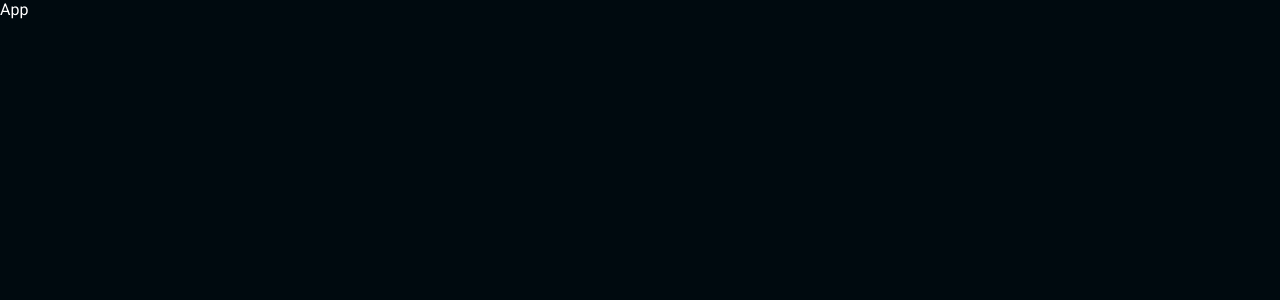
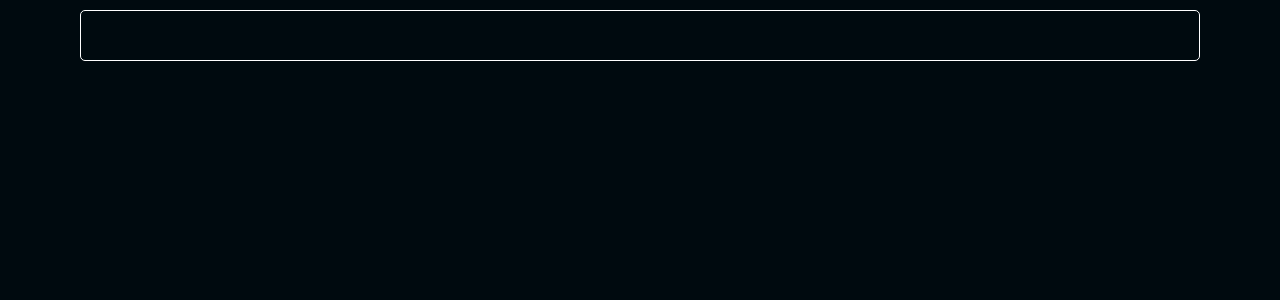
Before and after one commit to MatheusTorresDev97/web-food_exploxer, a React (Vite) app: page / in a window 1280 px wide. Shown: the top 300 px of the page. Built offline with nearby package versions, Linux system fonts and the light colour scheme.

Commit message:
feat/ create input and wrapper components

```diff
--- a/src/App.jsx
+++ b/src/App.jsx
@@ -1,12 +1,17 @@
 import { ThemeProvider } from "styled-components";
 import theme from "./styles/theme";
 import GlobalStyles from "./styles/global";
+
+import Wrapper from "./components/Wrapper"
+import Input from "./components/Input"
 
 const App = () => {
   return (
     <ThemeProvider theme={theme}>
       <GlobalStyles />
-      <div>App</div>
+      <Wrapper>
+        <Input/>
+      </Wrapper>
     </ThemeProvider>
   );
 };
--- /dev/null
+++ b/src/components/Input/index.jsx
@@ -0,0 +1,14 @@
+/* eslint-disable react/prop-types */
+import { Container } from "./styles";
+
+const Input = ({ title, type, placeholder, ...props }) => {
+  return (
+    <Container>
+      <p>{title}</p>
+
+      <input type={type} placeholder={placeholder} {...props} />
+    </Container>
+  );
+};
+
+export default Input;
--- /dev/null
+++ b/src/components/Input/styles.js
@@ -0,0 +1,18 @@
+import styled from "styled-components";
+
+export const Container = styled.div`
+    width: 100%;
+    margin-bottom: 20px;
+    text-align: left;
+
+    > input {
+        background-color: transparent;
+        width: 100%;
+
+        margin-top: 10px;
+        padding: 15px;
+        border: 1px solid ${({ theme }) => theme.COLORS.WHITE};
+        border-radius: 5px;
+        outline: none;
+    }
+`
--- /dev/null
+++ b/src/components/Wrapper/index.jsx
@@ -0,0 +1,10 @@
+/* eslint-disable react/prop-types */
+import { Container } from "./styles";
+
+const Wrapper = ({children}) => {
+  return (
+    <Container>{children}</Container>
+  )
+}
+
+export default Wrapper
--- /dev/null
+++ b/src/components/Wrapper/styles.js
@@ -0,0 +1,8 @@
+import styled from "styled-components";
+
+export const Container = styled.div`
+    width: 100%;
+    max-width: 1200px;
+    padding: 0 40px;
+    margin: auto;
+`;
```
Also changed, not shown: src/assets/logo.svg (added).
